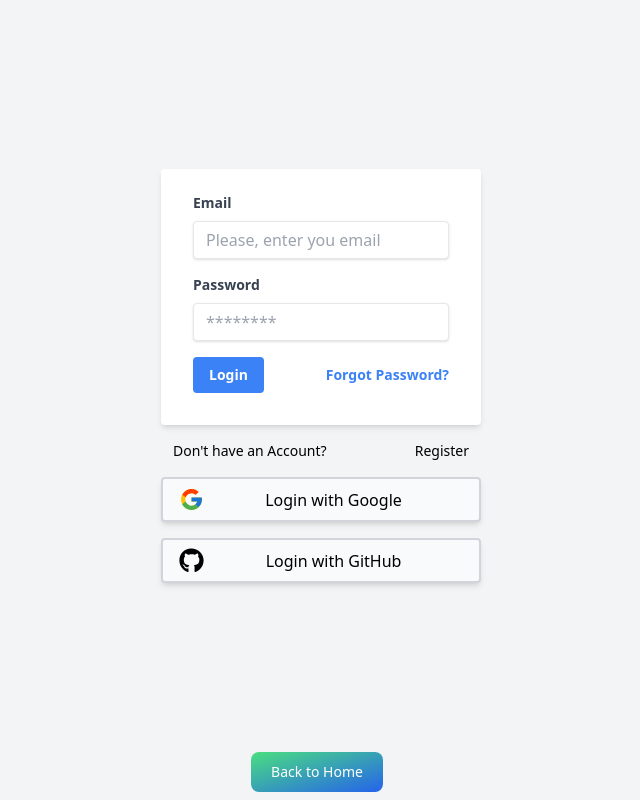
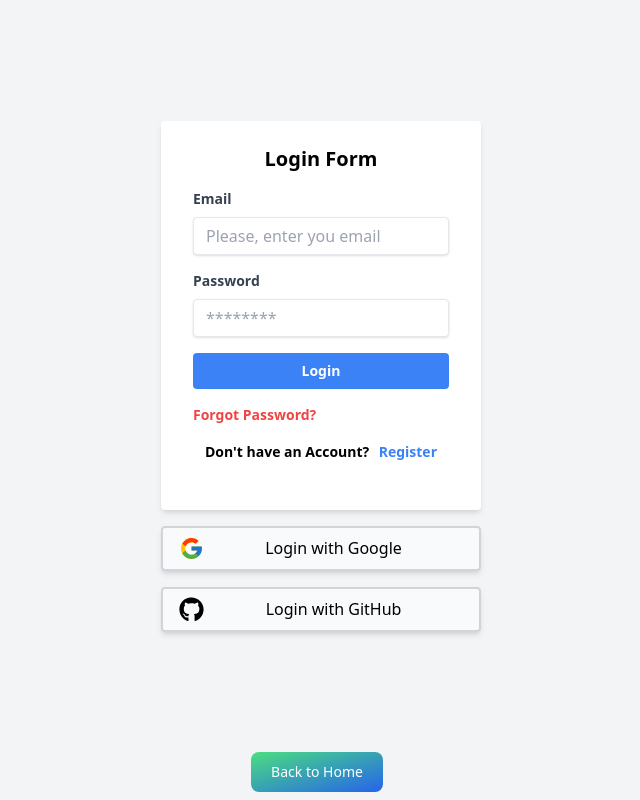
Before and after one commit to Nilo3/Sweet-Home, a React (Vite) app in the folder client/: page /login in a window 1280 px wide. Shown: the whole page, without its empty margins (319-959 px from the left). Built offline with nearby package versions, Linux system fonts and the light colour scheme; no server answers; a web font is replaced by a local one.

Commit message:
color en paginado, diseño en formularios

```diff
--- a/client/src/components/Pagination/Pagination.jsx
+++ b/client/src/components/Pagination/Pagination.jsx
@@ -14,23 +14,36 @@ const Pagination = ({ productPerPage, currentPage, setCurrentPage, totalProducts
   };
 
   return (
-<nav aria-label="Page navigation example ">
+    <nav aria-label="Page navigation example">
       <ul className="inline-flex -space-x-px">
         <li>
-      <a className="px-3 py-2 ml-0 leading-tight text-gray-500 bg-white border border-gray-300 rounded-l-lg hover:bg-gray-100 hover:text-gray-700 dark:bg-gray-800 dark:border-gray-700 dark:text-gray-400 dark:hover:bg-gray-700 dark:hover:text-white"  onClick={onPreviusPage}>Previous</a>
+          <a
+            className="px-3 py-2 ml-0 leading-tight text-gray-500 bg-white border border-gray-300 rounded-l-lg hover:bg-gray-100 hover:text-gray-700 dark:bg-gray-800 dark:border-gray-700 dark:text-gray-400 dark:hover:bg-gray-700 dark:hover:text-white"
+            onClick={onPreviusPage}
+          >
+            Previous
+          </a>
         </li>
-    {
-      pageNumbers.map((noPage) => (
+        {pageNumbers.map((noPage) => (
 
-        <li key= {noPage}>
-        <a className= {`px-3 py-2 leading-tight text-gray-500 bg-white border border-gray-300 hover:bg-gray-100 hover:text-gray-700 dark:bg-gray-800 dark:border-gray-700 dark:text-gray-400 dark:hover:bg-gray-700 dark:hover:text-white`} onClick={() => setCurrentPage(noPage)}>{noPage}</a>
+          <li key={noPage}>
+            <a
+              className={`px-3 py-2 leading-tight text-gray-500 bg-white border border-gray-300 hover:bg-gray-100 hover:text-gray-700 dark:bg-gray-800 dark:border-gray-700 dark:text-gray-400 dark:hover:bg-gray-700 dark:hover:text-white ${
+                currentPage === noPage ? 'bg-gray-200' : ''}`
+              }
+              onClick={() => setCurrentPage(noPage)}
+            >
+              {noPage}
+            </a>
           </li>
-
-      ))
-    }
-
+        ))}
         <li>
-      <a className="px-3 py-2 leading-tight text-gray-500 bg-white border border-gray-300 rounded-r-lg hover:bg-gray-100 hover:text-gray-700 dark:bg-gray-800 dark:border-gray-700 dark:text-gray-400 dark:hover:bg-gray-700 dark:hover:text-white" onClick={onNextPage}>Next</a>
+          <a
+            className="px-3 py-2 leading-tight text-gray-500 bg-white border border-gray-300 rounded-r-lg hover:bg-gray-100 hover:text-gray-700 dark:bg-gray-800 dark:border-gray-700 dark:text-gray-400 dark:hover:bg-gray-700 dark:hover:text-white"
+            onClick={onNextPage}
+          >
+            Next
+          </a>
         </li>
       </ul>
     </nav>
--- a/client/src/views/Login/Login.jsx
+++ b/client/src/views/Login/Login.jsx
@@ -85,6 +85,7 @@ const backToHome = () => {
       <div className="w-full max-w-xs m-auto">
         {error && <Alert message={error}/>}
         <form onSubmit={handleSubmit} className="bg-white shadow-md rounded px-8 pt-6 pb-8 mb-4">
+          <h1 className="font-bold text-xl text-center mb-4">Login Form</h1>
           <div className="mb-4">
           <label htmlFor="email" className="block text-gray-700 text-sm font-bold mb-2"> Email </label>
           <input
@@ -106,21 +107,21 @@ const backToHome = () => {
             onChange={handleChange}
           />
           </div>
-            <div className="flex items-center justify-between">
-              <button className="bg-blue-500 hover:bg-blue-700 text-white text-sm font-bold py-2 px-4 rounded focus:outline-none focus:shadow-outline flex items-center justify-center">
+            <div className="items-center justify-between">
+              <button className="bg-blue-500 hover:bg-blue-700 text-white text-sm font-bold py-2 px-4 rounded focus:outline-none focus:shadow-outline w-full flex items-center justify-center">
               Login
               </button>
-              <a href="#!"className="inline-block align-baseline font-bold text-sm text-blue-500 hover:text-blue-800 "
+              <a href="#!"className="inline-block align-center font-bold text-sm mt-4 text-red-500 hover:text-blue-800 "
                 onClick={handleResetPassword}
                 >
                 Forgot Password?
-                </a>
+              </a>
             </div>
+            <p className="my-4 text-sm flex justify-between font-bold px-3">
+              Don't have an Account?
+              <Link className="text-blue-500" to='/register'>Register</Link>
+          </p>
         </form>
-           <p className="my-4 text-sm flex justify-between px-3">
-              Don't have an Account?
-              <Link to='/register'>Register</Link>
-          </p>
             <button onClick={handleGoogleSignIn} className="bg-slate-50 hover:bg-slate-200 text-black shadow-md rounded border-2 border-gray-300 py-2 px-4 w-full flex items-center mb-4">
               <FcGoogle size={25} />
               <span className="ml-2" style={{ margin: '0 auto' }}>Login with Google</span>
--- a/client/src/views/Login/Register.jsx
+++ b/client/src/views/Login/Register.jsx
@@ -92,6 +92,7 @@ const backToHome = () => {
      <div className="w-full max-w-xs m-auto">
         {error && <Alert message={error}/>}
         <form onSubmit={handleSubmit} className="bg-white shadow-md rounded px-8 pt-6 pb-8 mb-4">
+        <h1 className="font-bold text-xl text-center mb-4">Registration Form</h1>
           <div className="mb-4">
             <label htmlFor="email"className="block text-gray-700 text-sm font-bold mb-2"> Email </label>
             <input
@@ -116,9 +117,9 @@ const backToHome = () => {
               <button className="bg-blue-500 hover:bg-blue-700 text-white text-sm font-bold py-2 px-4 rounded focus:outline-none focus:shadow-outline w-full flex items-center justify-center">
               Register
               </button>
-              <p className="my-4 text-sm flex justify-between px-3">
+              <p className="my-4 text-sm flex justify-between font-bold px-3">
               Alredy have an Account?
-              <Link to='/login'>Login</Link>
+              <Link className="text-blue-500" to='/login'>Login</Link>
               </p>
           </form>
 
--- a/client/src/views/ShopNow/Products.jsx
+++ b/client/src/views/ShopNow/Products.jsx
@@ -73,12 +73,14 @@ const Products = () => {
                     <option value="high">High to Low</option>
                     <option value="low">Low to High</option>
                 </select>
+      <div className="flex justify-center">
         <Pagination
-       productPerPage ={productPerPage}
-       currentPage ={currentPage}
+          productPerPage={productPerPage}
+          currentPage={currentPage}
           setCurrentPage={setCurrentPage}
           totalProducts={allProducts.length}
         />
+      </div>
        </div>
       <div className="grid grid-cols-3 gap-4">
         {
@@ -100,13 +102,15 @@ const Products = () => {
         ): undefined}
       </div>
       <br />
+      <div className="flex justify-center">
         <Pagination
-       productPerPage ={productPerPage}
-       currentPage ={currentPage}
+          productPerPage={productPerPage}
+          currentPage={currentPage}
           setCurrentPage={setCurrentPage}
           totalProducts={allProducts.length}
         />
-      <div className="text-center">
+      </div>
+      <div className="text-center mt-6">
         <button
           type="button"
           className="text-white bg-gradient-to-br from-green-400 to-blue-600 hover:bg-gradient-to-bl focus:ring-4 focus:outline-none focus:ring-green-200 dark:focus:ring-green-800 font-medium rounded-lg text-sm px-5 py-2.5 mx-auto block"
```
Lines whose indentation alone changed are shown as unchanged.
